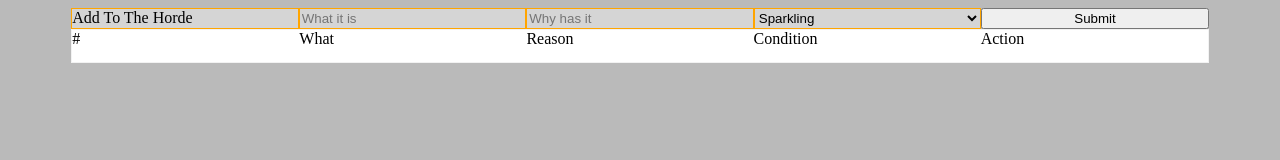
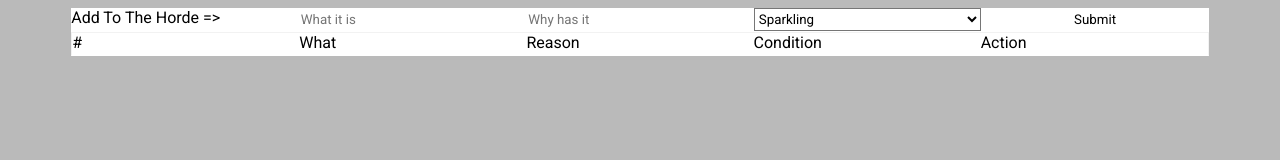
Before and after one commit to danielbucket/garbagefirev3, a website: page public/index.html in a window 1280 px wide. Drawn offline with nearby package versions, Linux system fonts and the light colour scheme; no server answers.

Commit message:
more styling

```diff
--- a/public/index.html
+++ b/public/index.html
@@ -3,20 +3,21 @@
 <head>
 	<title>Garbage Fire</title>
 	<link rel="stylesheet" type="text/css" href="main.css">
+	<link href="https://fonts.googleapis.com/css?family=Roboto:300,400,700" rel="stylesheet">
 </head>
 <body>
 
 	<div class="table">
 		<div class="card">
-			<p class="title headerTitle" class="card">Add To The Horde</p>
+			<p class="title headerTitle" class="card">Add To The Horde =></p>
 			<input class="title headerTitle" placeholder="What it is" name="input"/>
 			<input class="title headerTitle" placeholder="Why has it" name="input"/>
-			<select class="headerTitle">
+			<select class="select headerTitle">
 				<option>Sparkling</option>
 				<option>Dusty</option>
 				<option>Rancid</option>
 			</select>
-			<button id="submitBtn headerTitle" class="title">Submit</button>
+			<button id="submitBtn" class="button headerTitle" class="title">Submit</button>
 		</div>
 	</div>
 
--- a/public/main.css
+++ b/public/main.css
@@ -1,5 +1,6 @@
 * {
 	box-sizing: border-box;
+	font-family: 'Roboto', sans-serif;
 }
 
 body {
@@ -38,19 +39,22 @@ body {
 .saved {
 	width: 100%;
 	margin: 0 auto;
+	/*border: 1px solid #fff;*/
 }
 
 .card {
 	width: 90%;
+	height: 24px;
 	display: flex;
 	flex-direction: row;
 	margin: 0 auto;
+	border-bottom: .75px solid #fff;
 }
 
 .headerTitle {
-	border: 1px solid orange;
 	width: 20%;
-	background-color: #d5d5d5;
+	background-color: #fff;
+
 }
 
 .title, .description {
@@ -61,3 +65,19 @@ body {
 .header {
 	margin: 0 auto;
 }
+
+input {
+	border: none;
+}
+
+.select {
+	border-radius: 0;
+}
+
+.button {
+	border: none;
+}
+
+#deleteBtn:hover {
+ border: 1px solid red;
+}
--- a/public/scripts.js
+++ b/public/scripts.js
@@ -15,7 +15,7 @@ const mapGarageItemsToPage = data => {
 			<p class="description">${data.name}</p>
 			<p class="description">${data.excuse}<p>
 			<p class="description">${data.item_state_id}</p>
-			<p class="description" id="deleteBtn">Delete</p>
+			<button class="description button" id="deleteBtn">Delete</button>
 		</div>
 		`
 		)
```
